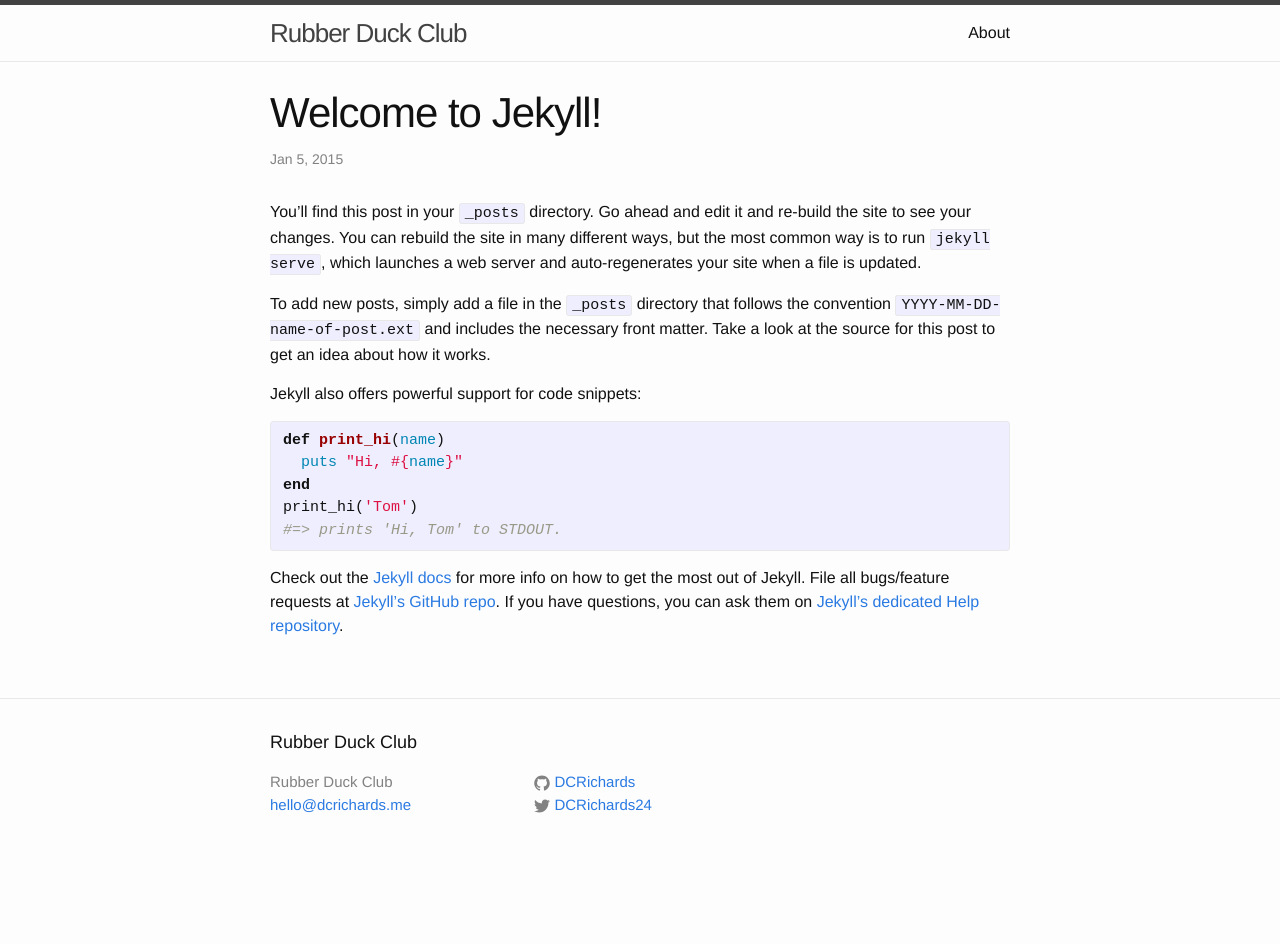
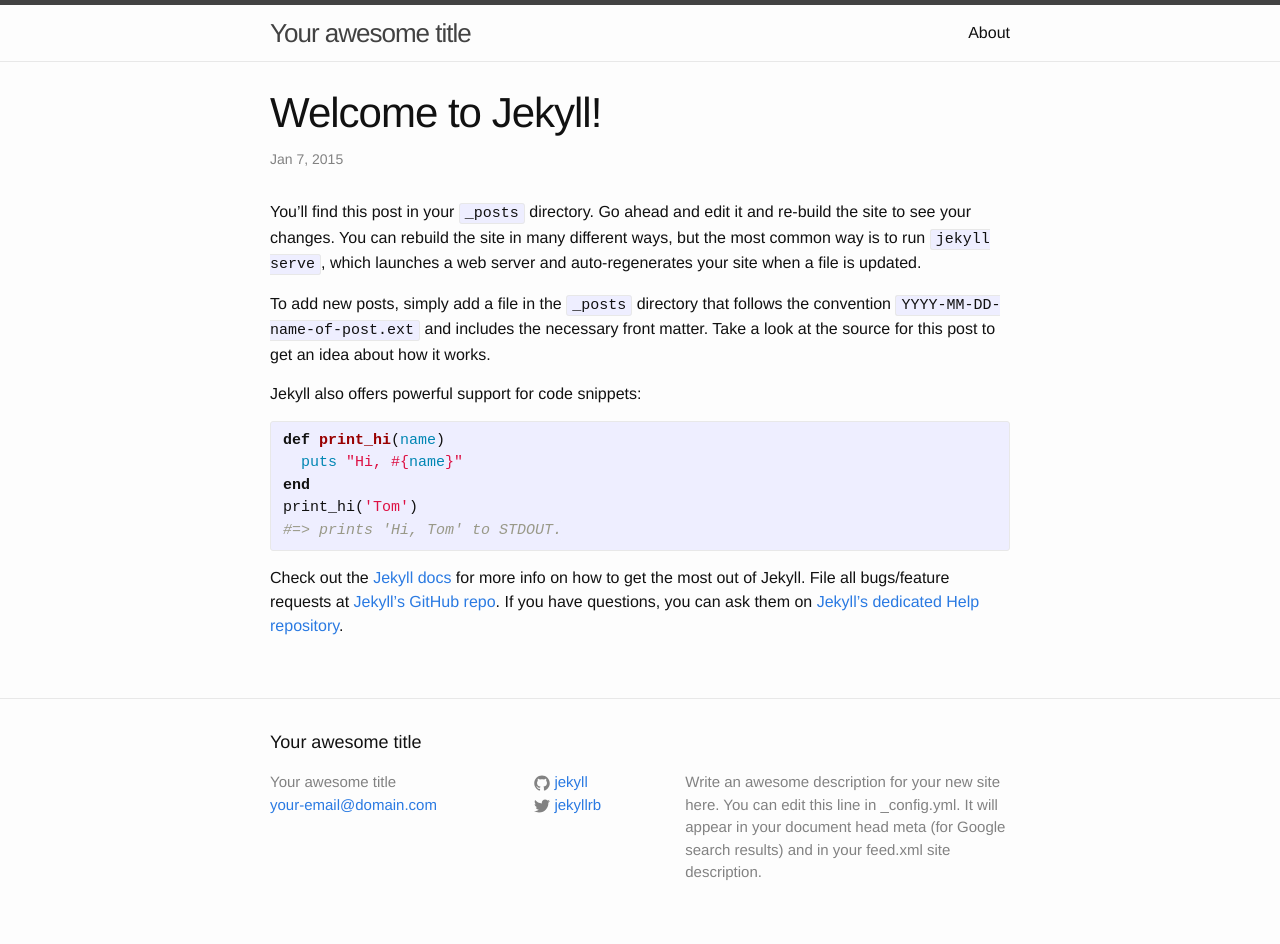
Before and after one commit to DCRichards/dcrichards.github.io, a Jekyll site: the page built from blog/_posts/2015-01-07-welcome-to-jekyll.markdown, in a window 1280 px wide. Built offline with Jekyll 4.4.1, drawn with Linux system fonts in a browser that asks for light colours; before the commit the page ends 900 px from its top, so only the background shows below that.

Commit message:
new default blog page added

```diff
--- a/blog/_config.yml
+++ b/blog/_config.yml
@@ -1,11 +1,14 @@
 # Site settings
-title: "Rubber Duck Club"
-email: hello@dcrichards.me
+title: Your awesome title
+email: your-email@domain.com
 description: > # this means to ignore newlines until "baseurl:"
+  Write an awesome description for your new site here. You can edit this
+  line in _config.yml. It will appear in your document head meta (for
+  Google search results) and in your feed.xml site description.
 baseurl: "" # the subpath of your site, e.g. /blog/
-url: "http://dcrichards.me" # the base hostname & protocol for your site
-twitter_username: DCRichards24
-github_username:  DCRichards
+url: "http://yourdomain.com" # the base hostname & protocol for your site
+twitter_username: jekyllrb
+github_username:  jekyll
 
 # Build settings
 markdown: kramdown
--- a/blog/_posts/2015-01-05-welcome-to-jekyll.markdown
+++ b/blog/_posts/2015-01-07-welcome-to-jekyll.markdown
@@ -1,7 +1,7 @@
 ---
 layout: post
 title:  "Welcome to Jekyll!"
-date:   2015-01-05 22:29:17
+date:   2015-01-07 13:22:43
 categories: jekyll update
 ---
 You’ll find this post in your `_posts` directory. Go ahead and edit it and re-build the site to see your changes. You can rebuild the site in many different ways, but the most common way is to run `jekyll serve`, which launches a web server and auto-regenerates your site when a file is updated.
```
